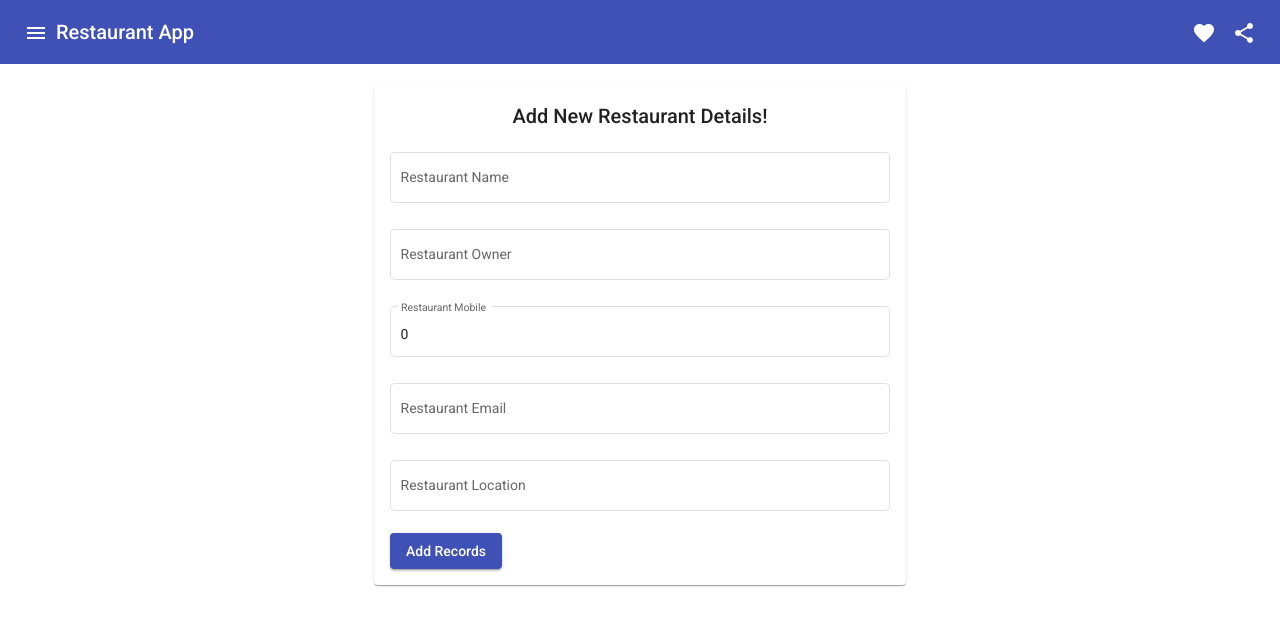
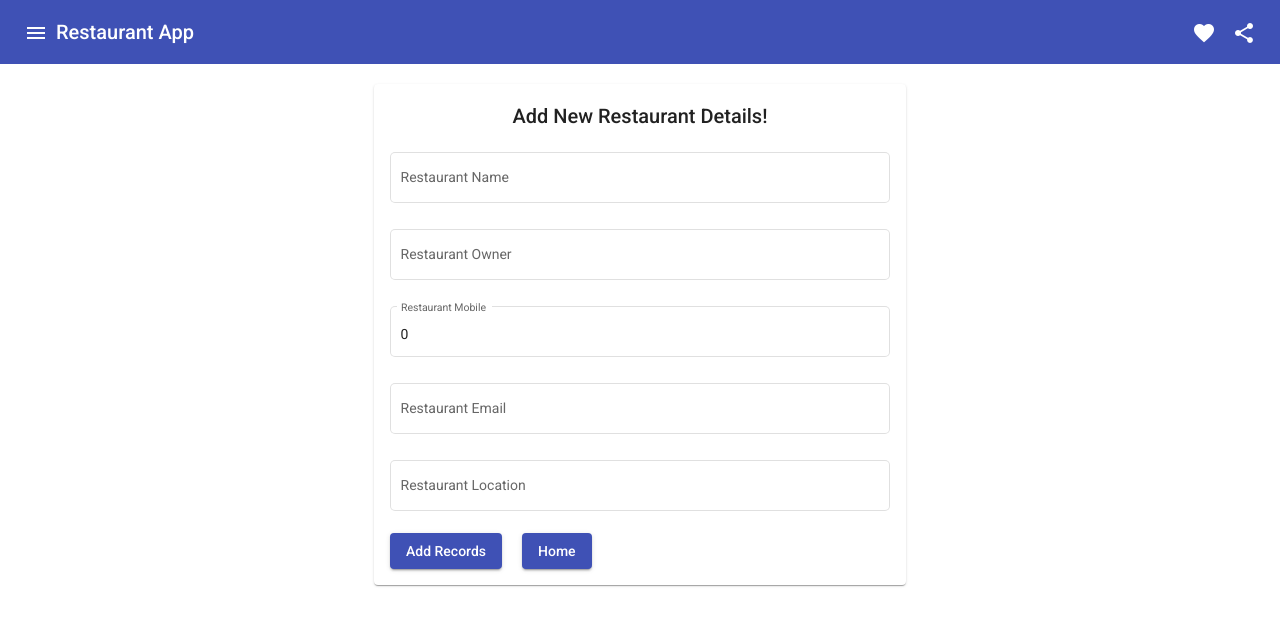
Before and after one commit to akhil888binoy/Restaurant_app, an Angular app: page /add-restaurant in a window 1280 px wide. Shown: the top 626 px of the page. Built offline with nearby package versions, Linux system fonts and the light colour scheme.

Commit message:
home button added

```diff
--- a/src/app/add-restaurant/add-restaurant.component.css
+++ b/src/app/add-restaurant/add-restaurant.component.css
@@ -5,3 +5,6 @@
   padding: 20px;
 
 }
+.home{
+    margin-left: 20px;
+}
--- a/src/app/add-restaurant/add-restaurant.component.html
+++ b/src/app/add-restaurant/add-restaurant.component.html
@@ -35,6 +35,7 @@
             </div>
             <div>
                 <button mat-raised-button color="primary" type="button" (click)="addRecords()">Add Records</button>
+                <a mat-raised-button class="home" color="primary" routerLink="/">Home</a>
             </div>
         </div>
     </mat-card>
--- a/src/app/delete-restaurant/delete-restaurant.component.ts
+++ b/src/app/delete-restaurant/delete-restaurant.component.ts
@@ -18,6 +18,6 @@ export class DeleteRestaurantComponent implements OnInit {
       this.rs.delete(this.data.id).subscribe(()=>{
           this.dialogRef.close(this.data.id);
       })
-  }
+  }E
 
 }
--- a/src/app/edit-restaurants/edit-restaurants.component.css
+++ b/src/app/edit-restaurants/edit-restaurants.component.css
@@ -5,3 +5,6 @@
   padding: 20px;
 
 }
+.home{
+    margin-left: 20px;
+}
--- a/src/app/edit-restaurants/edit-restaurants.component.html
+++ b/src/app/edit-restaurants/edit-restaurants.component.html
@@ -35,6 +35,7 @@
             </div>
             <div>
                 <button mat-raised-button color="primary" type="button" (click)="updateRecords()" >Update Records</button>
+                <a mat-raised-button class="home" color="primary" routerLink="/">Home</a>
             </div>
         </div>
     </mat-card>
```
